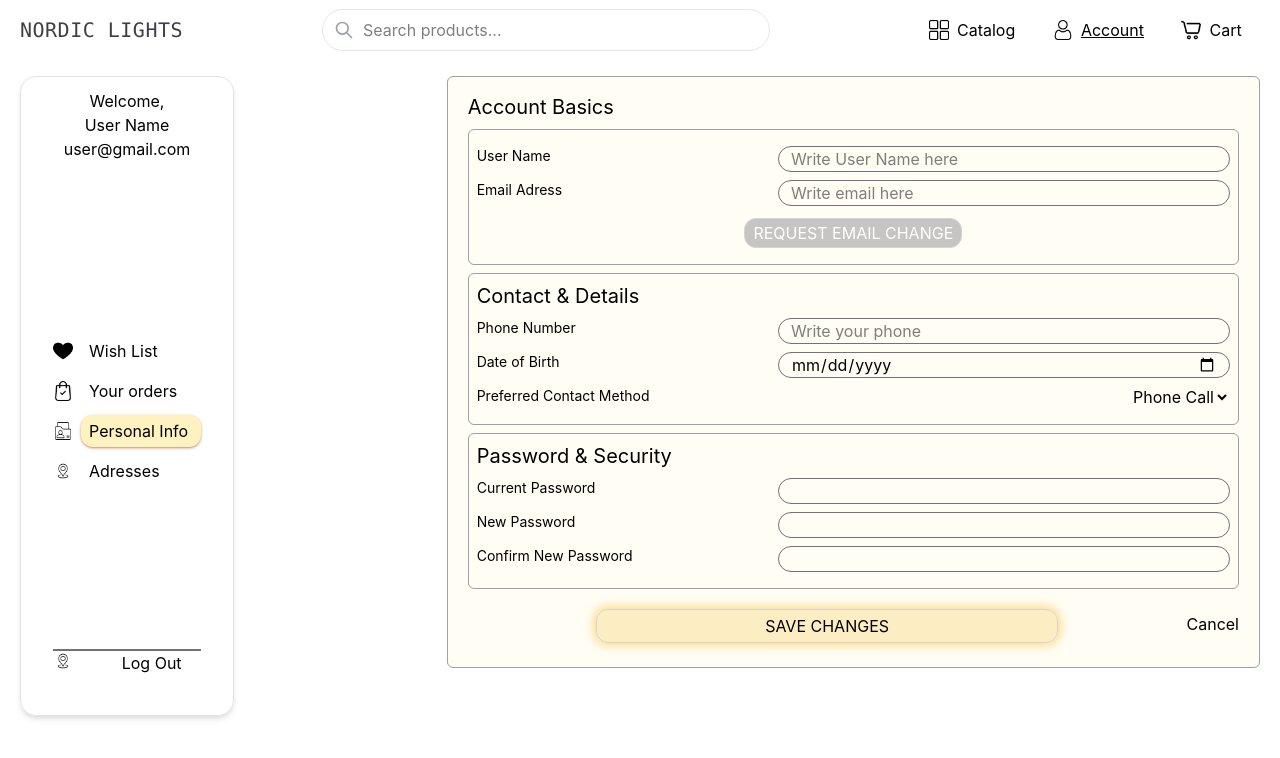
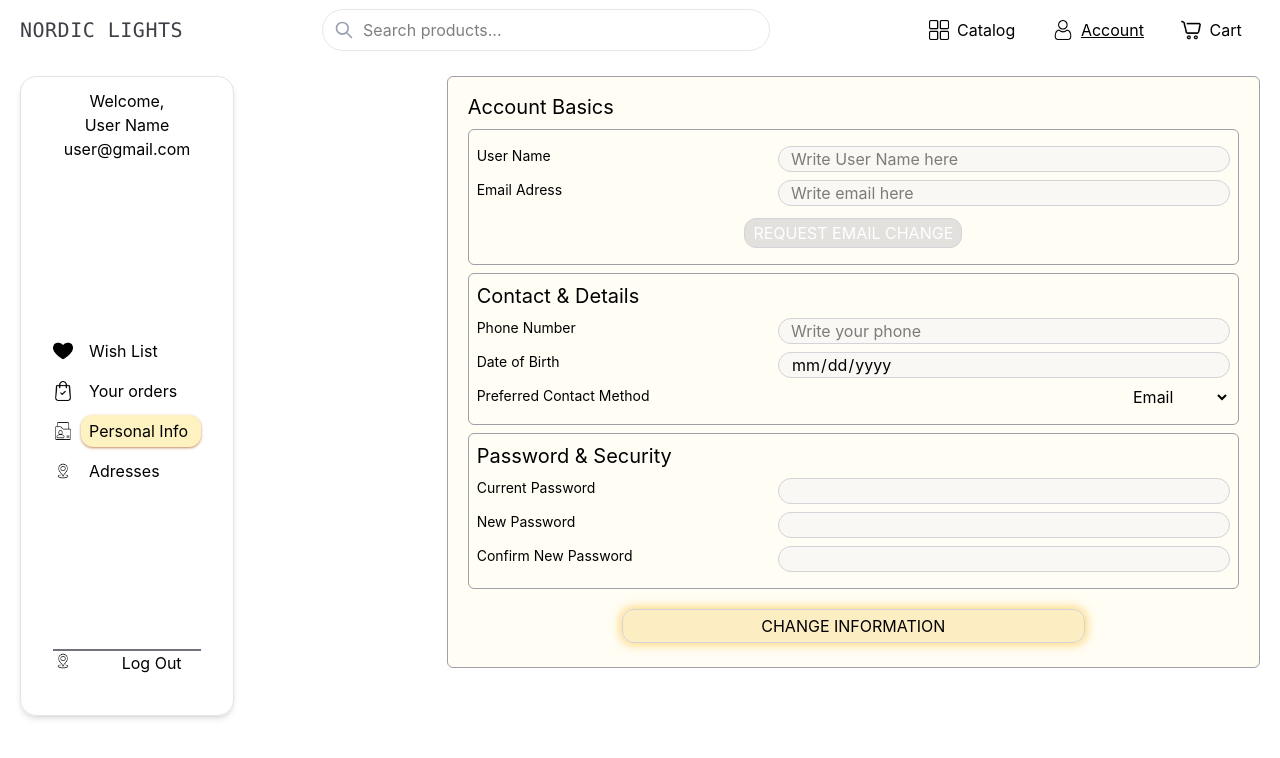
Before and after one commit to nastytolstenkova-hue/store-portfolio, a React (Vite) app: page /account/profile in a window 1280 px wide. Shown: the top 758 px of the page. Built offline with nearby package versions, Linux system fonts and the light colour scheme.

Commit message:
Added functional for ProfileSetting plus json file with user info.

```diff
--- /dev/null
+++ b/public/user-data.json
@@ -0,0 +1,8 @@
+{
+  "id": 1,
+  "userName": "Alex Nordic",
+  "email": "user@gmail.com",
+  "phone": "+48 123 456 789",
+  "birthDate": "1995-05-20",
+  "contactMethod": "Email"
+}
--- a/src/pages/account pages/ProfileSettings.tsx
+++ b/src/pages/account pages/ProfileSettings.tsx
@@ -1,32 +1,56 @@
+import { useState } from "react"
+import UseProductContext from "../../hooks/UseProductContext";
+import { type UserInfo } from "../../store/ProductsContext";
+
 export default function ProfileSettings(){
-  const inputDesighn = 'rounded-full border border-zinc-500 w-[60%] px-3'
+  const {userInfo, setUserInfo} = UseProductContext()
+  const [isEdit, setIsEdit] = useState<boolean>(false)
+
+  const [user, setUser] = useState<UserInfo>(userInfo)
+  const [templateUsData, setTemplateUsData] = useState<UserInfo>(userInfo)
+
+  const handleCancel = () => {
+    setUser(templateUsData);
+    setIsEdit(false)
+  }
+
+  const handleSave = () => {
+    setUserInfo(user)
+    setTemplateUsData(user);
+    setIsEdit(false)
+  }
+
+  const inputDesign = isEdit
+  ? 'border-yellow-500 bg-white shadow-sm rounded-full border w-[60%] px-3 transition-all'
+  : 'border-zinc-300 bg-zinc-100/50 cursor-not-allowed rounded-full border w-[60%] px-3 transition-all'
+  ;
   return (
     <div className="border border-zinc-400 bg-amber-100/20 rounded-md py-2 px-3">
       <h2 className="m-2 text-xl">Account Basics</h2>
       <div className="border border-zinc-400 rounded-md p-2 m-2">
         <div className="flex justify-between my-2">
           <p className="line-clamp-1 text-nowrap text-sm">User Name</p>
-          <input className={inputDesighn} placeholder="Write User Name here" type='text'/>
+          <input disabled={!isEdit} className={inputDesign} placeholder="Write User Name here" type='text' value={user.userName} onChange={(e:React.ChangeEvent<HTMLInputElement>) => setUser({...user, userName: e.target.value})}/>
         </div>
         <div className="flex justify-between my-2 ">
           <p className="line-clamp-1 text-nowrap text-sm">Email Adress</p>
-          <input className={inputDesighn} placeholder="Write email here" type='email'/>
+          <input disabled={!isEdit} className={inputDesign} placeholder="Write email here" type='email' value={user.email} onChange={(e:React.ChangeEvent<HTMLInputElement>) => setUser({...user, email: e.target.value})}/>
         </div>
-        <button className="flex justify-center items-center mx-auto my-3 mb-2 px-2 py-0.5 uppercase border text-white border-zinc-300 bg-zinc-500/40 rounded-xl cursor-pointer whitespace-nowrap hover:bg-zinc-500/50  transition-colors duration-300 active:scale-95 ">Request Email Change</button>
+        <button className="flex justify-center items-center mx-auto my-3 mb-2 px-2 py-0.5 uppercase border text-white border-zinc-300 bg-zinc-400/30 rounded-xl cursor-pointer whitespace-nowrap hover:bg-zinc-500/40  transition-colors duration-300 active:scale-95 ">Request Email Change</button>
       </div>
        <div className="border border-zinc-400 rounded-md p-2 m-2">
         <h3 className=" text-xl">Contact & Details</h3>
         <div className="flex justify-between my-2">
           <p className="line-clamp-1 text-nowrap text-sm">Phone Number</p>
-          <input className={inputDesighn} type='text' placeholder="Write your phone"/>
+          <input disabled={!isEdit} className={inputDesign} type='text' placeholder="Write your phone" value={user.phone} onChange={(e:React.ChangeEvent<HTMLInputElement>) => setUser({...user, phone: e.target.value})}/>
         </div>
         <div className="flex justify-between my-2">
           <p className="line-clamp-1 text-nowrap text-sm">Date of Birth</p>
-          <input className={inputDesighn} type='date' placeholder="Date of Birth"/>
+          <input className={inputDesign} type='date' placeholder="Date of Birth" disabled={!isEdit} value={user.birthDate} onChange={(e:React.ChangeEvent<HTMLInputElement>) => setUser({...user, birthDate: e.target.value})}/>
         </div>
         <div className="flex justify-between my-2">
           <p className="line-clamp-1 text-nowrap text-sm">Preferred Contact Method</p>
-          <select name='contactMethod' id='contactMethod'>
+          <select disabled={!isEdit} name='contactMethod' id='contactMethod' value={user.contactMethod} onChange={(e: React.ChangeEvent<HTMLSelectElement>) => setUser({ ...userInfo, contactMethod: e.target.value })}>
             <option>Phone Call</option>
             <option>Email</option>
             <option>Sms</option>
@@ -37,20 +61,21 @@ export default function ProfileSettings(){
         <h3 className=" text-xl">Password & Security</h3>
         <div className="flex justify-between my-2">
           <p className="line-clamp-1 text-nowrap text-sm">Current Password</p>
-          <input className={inputDesighn} type='password'/>
+          <input disabled={!isEdit} className={inputDesign} type='password'/>
         </div>
         <div className="flex justify-between my-2">
           <p className="line-clamp-1 text-nowrap text-sm">New Password</p>
-          <input className={inputDesighn} type='password'/>
+          <input disabled={!isEdit} className={inputDesign} type='password'/>
         </div>
         <div className="flex justify-between my-2">
           <p className="line-clamp-1 text-nowrap text-sm">Confirm New Password</p>
-          <input className={inputDesighn} type='password'/>
+          <input disabled={!isEdit} className={inputDesign} type='password' />
         </div>
       </div>
       <div className="flex justify-between my-2 m-2 ">
-        <button className="flex justify-center items-center mx-auto my-3 w-[60%] mb-2 p-1 uppercase border border-zinc-300 shadow-[0_0_10px_2px_rgba(255,180,0,0.5)] bg-yellow-500/20 rounded-xl cursor-pointer whitespace-nowrap hover:bg-yellow-500/30  transition-colors duration-300 active:scale-95 ">save changes</button>
-        <button>Cancel</button>
+        <button type="button" onClick={()=>setIsEdit((prevVal)=>!prevVal)} className="flex justify-center items-center mx-auto my-3 w-[60%] mb-2 p-1 uppercase border border-zinc-300 shadow-[0_0_10px_2px_rgba(255,180,0,0.5)] bg-yellow-500/20 rounded-xl cursor-pointer whitespace-nowrap hover:bg-yellow-500/30  transition-colors duration-300 active:scale-95 ">{isEdit ? 'Save' : 'Change information'}</button>
+        {isEdit && <button type="button" onClick={handleCancel}>Cancel</button>}
+
       </div>
     </div>
   )
--- a/src/store/ProductsContext.tsx
+++ b/src/store/ProductsContext.tsx
@@ -10,6 +10,16 @@ export interface IProduct {
   image: string;
   inStock: boolean
   isNew: boolean;
+}
+
+export interface UserInfo {
+  id: number;
+  userName: string;
+  email: string;
+  phone: string;
+  birthDate: string;
+  contactMethod: string;
+
 }
 
 export interface ICartProduct extends IProduct {
@@ -31,6 +41,8 @@ export interface IProductContext {
   setWishList: React.Dispatch<React.SetStateAction<IProduct[]>>;
   addWishList: (id:number) => void;
   removeWishList: (id:number) => void;
+  userInfo: UserInfo;
+  setUserInfo: React.Dispatch<React.SetStateAction<UserInfo>>;
 }
 
 
@@ -38,7 +50,12 @@ export interface IProductContext {
 export const ProductsContext = createContext<IProductContext | undefined>(undefined)
 
 export function ProductsContextProvider({children}:{children:ReactNode}){
-
+  const [userInfo, setUserInfo] = useState<UserInfo>({id: 0,
+  userName: "",
+  email: "",
+  phone: "",
+  birthDate: "",
+  contactMethod: "Email"});
   const [productsList, setProductsList] = useState<IProduct[]>([])
   const [inputSearcher, setInputSearcher] = useState<string>('');
   const [cartProducts, setCartProducts] = useState<ICartProduct[]>(()=> {
@@ -172,12 +189,20 @@ const addWishList = (id: number) => {
     fetch('/products.json')
     .then(response => response.json())
     .then(data => setProductsList(data))
-    .catch(error => console.error('Ошибка загрузки:', error));
+    .catch(error => console.error('Loading error:', error));
+  }, [])
+
+  useEffect(()=> {
+    fetch('/user-data.json')
+    .then(response => response.json())
+    .then(data => setUserInfo(data))
+    .catch(error => console.error('Loading error:', error));
   }, [])
 
 
+
   return(
-    <ProductsContext.Provider value={{productsList, cartProducts, addCartProduct, summProd, totalPrice, plusProduct, minusProduct, removeProduct, inputSearcher, setInputSearcher, wishList, setWishList, addWishList, removeWishList}}>
+    <ProductsContext.Provider value={{productsList, cartProducts, addCartProduct, summProd, totalPrice, plusProduct, minusProduct, removeProduct, inputSearcher, setInputSearcher, wishList, setWishList, addWishList, removeWishList, userInfo, setUserInfo}}>
       {children}
     </ProductsContext.Provider>
   )
```
